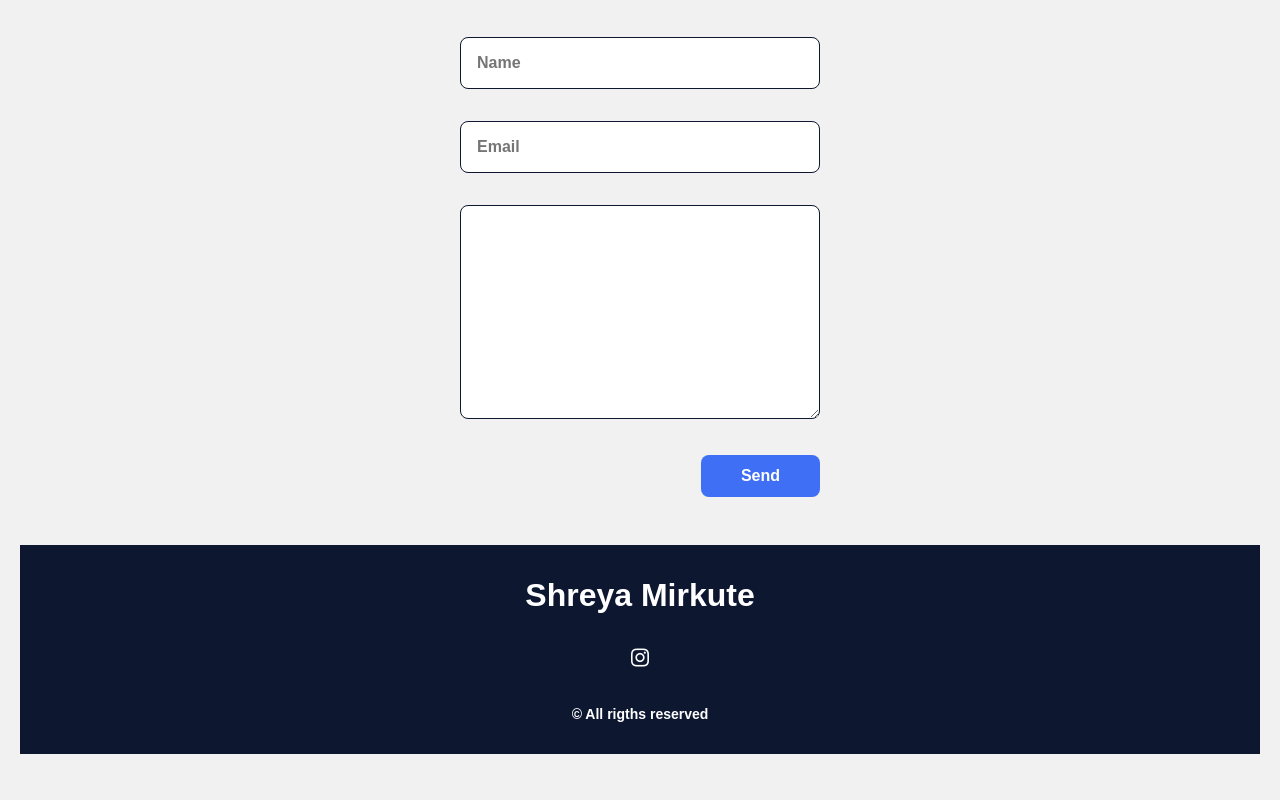
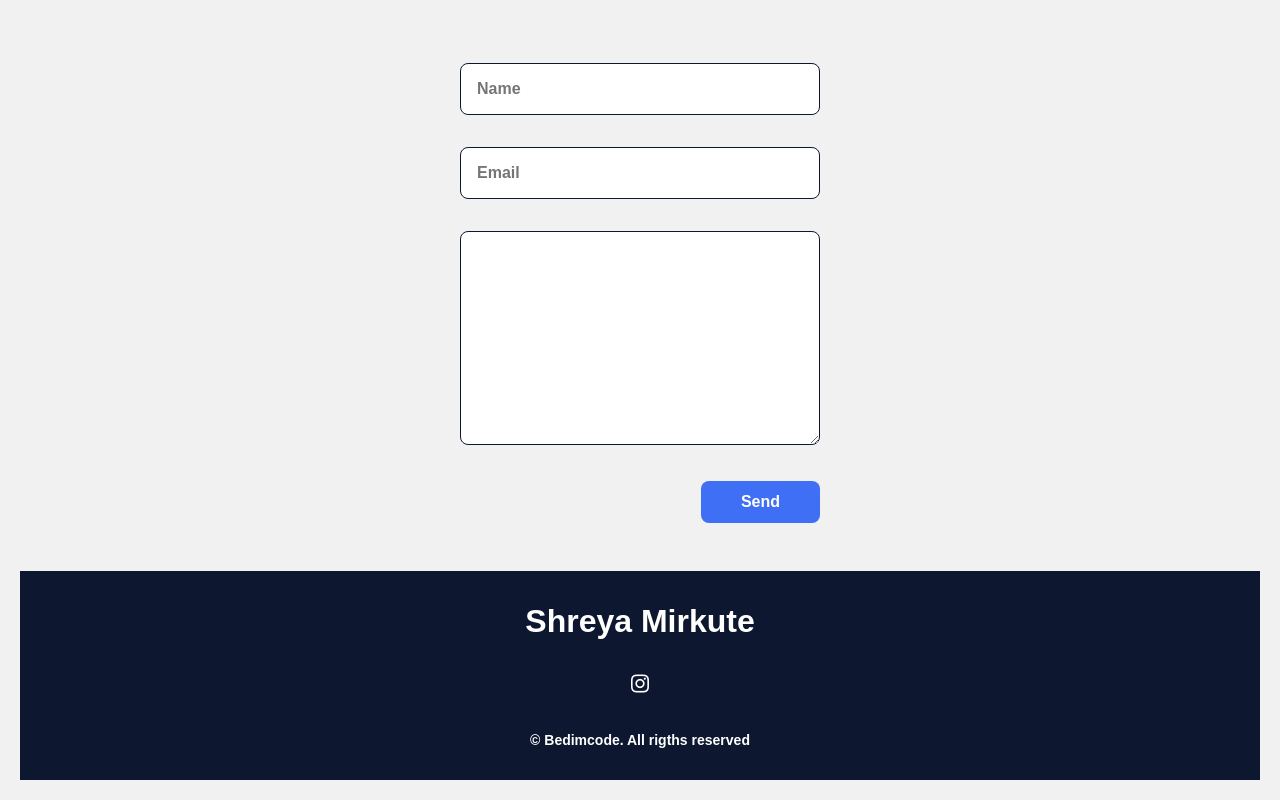
Before and after one commit to Shreya-Mirkute/Portfolio, a plain HTML site: page index.html in a window 1280 px wide. Shown: the part 6159-6959 px from the top of the page. Before the commit the page ends 6933 px from the top, so only its background shows below. Drawn offline with nearby package versions, Linux system fonts and the light colour scheme.

Commit message:
Update index.html

```diff
--- a/index.html
+++ b/index.html
@@ -216,7 +216,11 @@
 
                     <!-- MAIN (Center website) -->
                     <div class="main">
-                     <h2>PORTFOLIO</h2>
+
+
+
+
+                    <h2>PORTFOLIO</h2>
                         <hr>
                     <p></p>
 
@@ -252,6 +256,7 @@
                         </div>
                       </div>
 
+                      for dp
 
                       <hr>
 
@@ -292,7 +297,8 @@ DESIGN PROJECT: CHILDHOOD OBESITY</h2>
 
                     <h2>
                         PHOTOGRAPHY</h2>
-                    <hr>
+                        <hr>
+
 
                 <div class="work__container bd-grid">
                     <a href="" class="work__img">
@@ -341,7 +347,7 @@ DESIGN PROJECT: CHILDHOOD OBESITY</h2>
                 <a href="https://www.instagram.com/arhat_shreya?igsh=MTZxY3lzNXI2dmVkdA%3D%3D&utm_source=qr" class="footer__icon"><i class='bx bxl-instagram' ></i></a>
 
             </div>
-            <p class="footer__copy">&#169; All rigths reserved</p>
+            <p class="footer__copy">&#169; Bedimcode. All rigths reserved</p>
         </footer>
 
 
```
